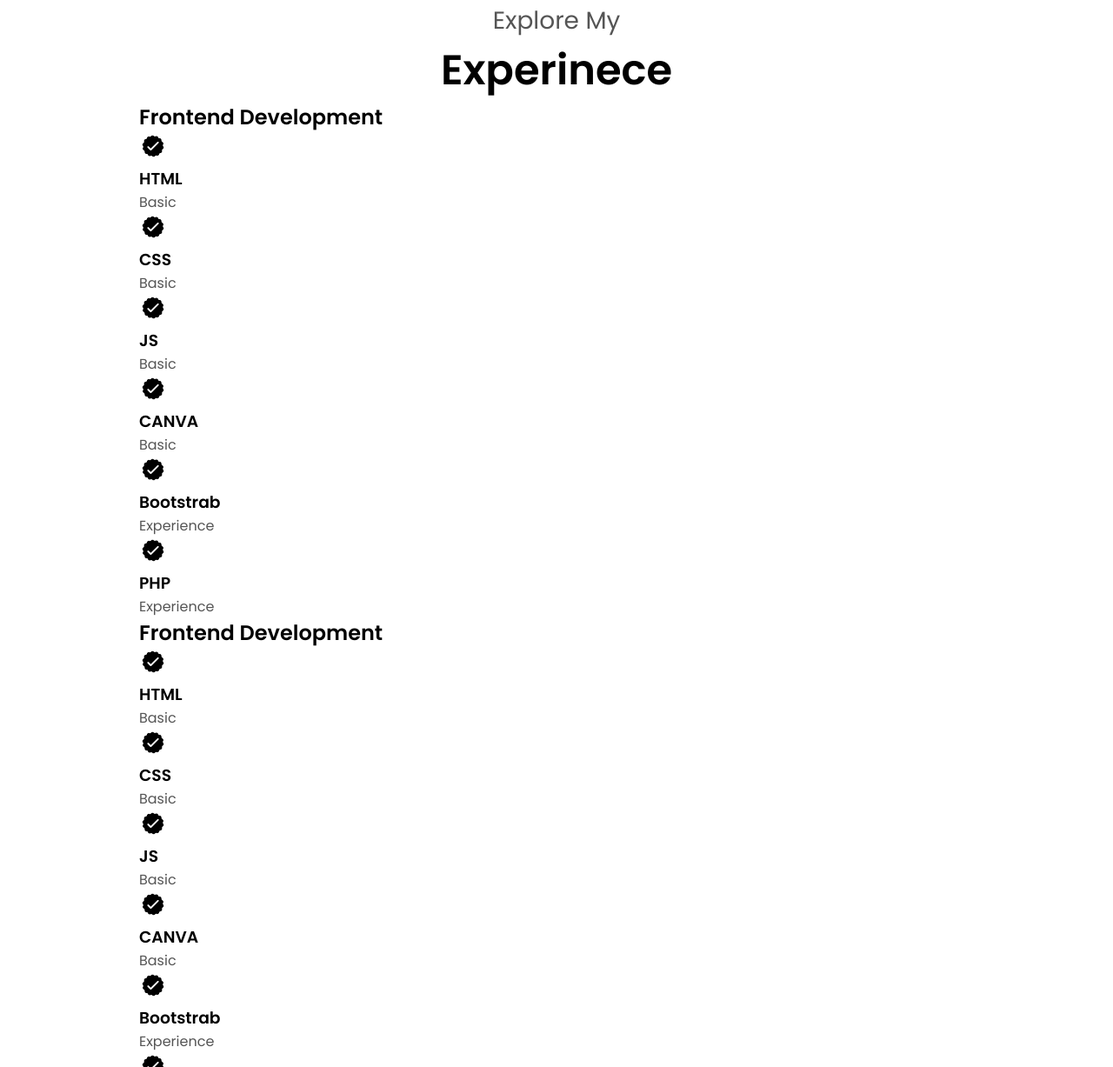
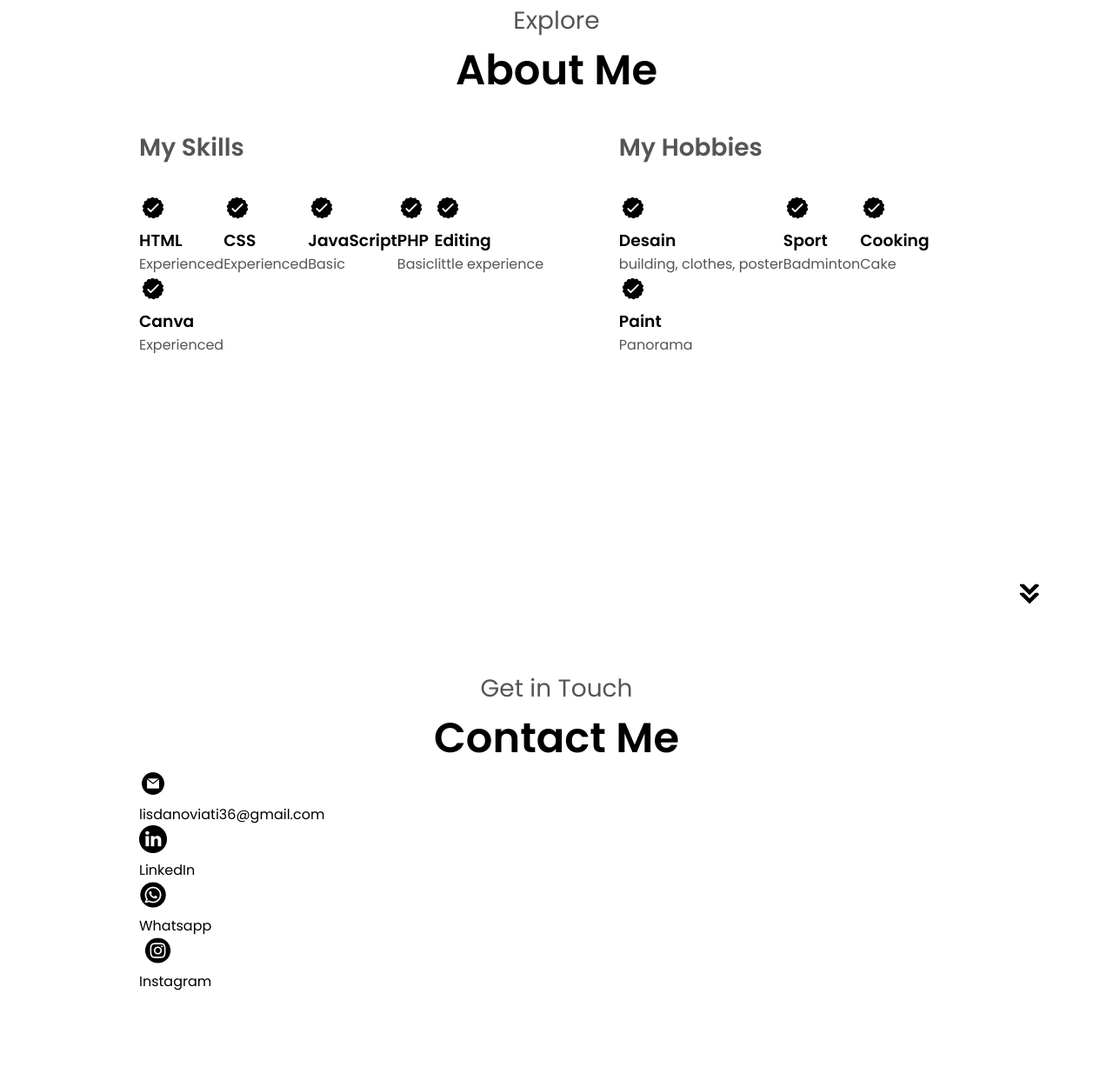
Before and after one commit to lisdanoviati/CV_Lisdanoviati, a plain HTML site: page index.html in a window 1280 px wide. Shown: the part 1573-2800 px from the top of the page at 87% size. Drawn offline with Linux system fonts and the light colour scheme.

Commit message:
index.html

```diff
--- a/index.html
+++ b/index.html
@@ -1,11 +1,12 @@
 <!DOCTYPE html>
 <html lang="en">
   <head>
-    <meta charset="UTF-8">
-    <meta name="viewport" content="width=device-width, initial-scale=1.0">
-    <title>My Portofolio</title>
-    <link rel="stylesheet" href="style.css">
-    <link rel="stylesheet" href="mediaqueries.css">
+    <meta charset="UTF-8" />
+    <meta http-equiv="X-UA-Compatible" content="IE=edge" />
+    <meta name="viewport" content="width=device-width, initial-scale=1.0" />
+    <title>My Portfolio</title>
+    <link rel="stylesheet" href="style.css" />
+    <link rel="stylesheet" href="mediaqueries.css" />
   </head>
   <body>
     <nav id="desktop-nav">
@@ -13,8 +14,7 @@
       <div>
         <ul class="nav-links">
           <li><a href="#about">About</a></li>
-                <li><a href="experience">Experience</a></li>
-                <li><a href="#projects">Projects</a></li>
+          <li><a href="#experience">Experience</a></li>
           <li><a href="#contact">Contact</a></li>
         </ul>
       </div>
@@ -27,30 +27,30 @@
           <span></span>
           <span></span>
         </div>
-            <div class="menu-links open">
+        <div class="menu-links">
           <li><a href="#about" onclick="toggleMenu()">About</a></li>
           <li><a href="#experience" onclick="toggleMenu()">Experience</a></li>
-                <li><a href="#projects" onclick="toggleMenu()">Projects</a></li>
           <li><a href="#contact" onclick="toggleMenu()">Contact</a></li>
         </div>
       </div>
     </nav>
     <section id="profile">
       <div class="section__pic-container">
-            <img src="./assets/profile-pic.png" alt="Lisdanoviati profile picture">
+        <img src="./assets/profile-pic.png" alt="Lisdanoviati profile picture" />
       </div>
       <div class="section__text">
         <p class="section__text__p1">Hello, I'm</p>
         <h1 class="title">Lisdanoviati</h1>
         <p class="section__text__p2">Web Developer</p>
         <div class="btn-container">
-                <button class="btn btn-color-2" onclick="window.open('./assets/resume-example.pdf')">Download CV</button>
+          <button
+            class="btn btn-color-2"
+            onclick="window.open('./assets/resume-example.pdf')">Download CV</button>
           <button class="btn btn-color-1" onclick="location.href='./#contact'">Contact Info</button>
         </div>
         <div id="socials-container">
           <img src="./assets/linkedin.png" alt="My Linkedin profile" class="icon" onclick="location.href='https://www.linkedin.com/in/lisdanoviati-0641a0341/'">
                 <img src="./assets/github.png" alt="My github profile" class="icon" onclick="location.href='https://github.com'">
-
         </div>
       </div>
     </section>
@@ -59,132 +59,195 @@
       <h1 class="title">About Me</h1>
       <div class="section-container">
         <div class="section__pic-container">
-            <img src="assets/about-pic.png" alt="profile picture" class="about-pic">
+          <img src="./assets/about-pic.png"alt="Profile picture"class="about-pic"/>
         </div>
         <div class="about-details-container">
-            <div class="about-container">
+          <div class="about-containers">
             <div class="details-container">
-                    <img src="./assets/experience.png" alt="experience icon" class="icon">
+              <img src="./assets/experience.png"alt="Experience icon"class="icon"/>
               <h3>Experience</h3>
-                    <p>2+ years <br>Frontend Developer</p>
+              <p>Web Designer<br /> Web Developer </p>
             </div>
             <div class="details-container">
-                    <img src="./assets/education.png" alt="education icon" class="icon">
+              <img src="./assets/education.png"alt="Education icon"class="icon"/>
               <h3>Education</h3>
-                    <p>B. Sc. Bachelors Degre<br>Master Degre</p>
+              <p>student at the <br/>University of North Sumatra</p>
+            </div>
+          </div>
+          <div class="text-container">
+            <p>HAI! I'm Lisdanoviati, I am a student at the Faculty of Computer Science and Information Technology, University of North Sumatra, Information Technology study program. I'm currently in semester 2.</p>
           </div>
         </div>
       </div>
-            <div aria-colspan="text-container">
-                <p>Lorem ipsum dolor sit amet consectetur adipisicing elit. Veritatis expedita nisi, exercitationem illum earum consequatur quasi? Modi, quibusdam libero! Debitis beatae in exercitationem eaque eius cum perspiciatis nobis ex accusantium corrupti quae facere aspernatur sunt ratione dolor similique, quidem rem? Saepe ipsum omnis commodi cumque eos nesciunt quidem voluptatem necessitatibus!</p>
-            </div>
-        </div>
-    </div>
-    <img src="assets/arrow.png" alt="Arrow icon" class="icon arrow" onclick="location.href='./#experience'">
+      <img src="./assets/arrow.png"alt="Arrow icon"class="icon arrow" onclick="location.href='./#experience'"/>
     </section>
-    <section id="Experinece">
-        <p class="section__text__p1">Explore My</p>
-        <h1 class="title">Experinece</h1>
-        <div class="Experienxe-details-container">
-            <div class="about-container">
+    <section id="experience">
+      <p class="section__text__p1">Explore </p>
+      <h1 class="title">About Me</h1>
+      <div class="experience-details-container">
+        <div class="about-containers">
           <div class="details-container">
-                    <h2 class="EXperience-sub-title"> Frontend Development</h2>
-                    <div class="aricle-container">
+            <h2 class="experience-sub-title">My Skills</h2>
+            <div class="article-container">
               <article>
-                        <img src="./assets/checkmark.png" alt="Experience icon" class="icon">
+                <img src="./assets/checkmark.png"alt="Experience icon"class="icon"/>
                 <div>
                   <h3>HTML</h3>
+                  <p>Experienced</p>
+                </div>
+              </article>
+              <article>
+                <img src="./assets/checkmark.png"alt="Experience icon"class="icon"/>
+                <div>
+                  <h3>CSS</h3>
+                  <p>Experienced</p>
+                </div>
+              </article>
+              <article>
+                <img src="./assets/checkmark.png"alt="Experience icon"class="icon"/>
+                <div>
+                  <h3>JavaScript</h3>
                   <p>Basic</p>
                 </div>
               </article>
               <article>
-                        <img src="./assets/checkmark.png" alt="Experience icon" class="icon">
+                <img
+                  src="./assets/checkmark.png"
+                  alt="Experience icon"
+                  class="icon"
+                />
                 <div>
-                            <h3>CSS</h3>
+                  <h3>PHP</h3>
                   <p>Basic</p>
                 </div>
               </article>
               <article>
-                        <img src="./assets/checkmark.png" alt="Experience icon" class="icon">
+                <img
+                  src="./assets/checkmark.png"
+                  alt="Experience icon"
+                  class="icon"
+                />
                 <div>
-                            <h3>JS</h3>
-                            <p>Basic</p>
+                  <h3>Editing</h3>
+                  <p>little experience</p>
                 </div>
               </article>
               <article>
-                        <img src="./assets/checkmark.png" alt="Experience icon" class="icon">
+                <img
+                  src="./assets/checkmark.png"
+                  alt="Experience icon"
+                  class="icon"
+                />
                 <div>
-                            <h3>CANVA</h3>
-                            <p>Basic</p>
+                  <h3>Canva</h3>
+                  <p>Experienced</p>
+                </div>
+              </article>
+            </div>
+          </div>
+          <div class="details-container">
+            <h2 class="experience-sub-title">My Hobbies</h2>
+            <div class="article-container">
+              <article>
+                <img
+                  src="./assets/checkmark.png"
+                  alt="Experience icon"
+                  class="icon"
+                />
+                <div>
+                  <h3>Desain</h3>
+                  <p>building, clothes, poster</p>
                 </div>
               </article>
               <article>
-                        <img src="./assets/checkmark.png" alt="Experience icon" class="icon">
+                <img
+                  src="./assets/checkmark.png"
+                  alt="Experience icon"
+                  class="icon"
+                />
                 <div>
-                            <h3>Bootstrab</h3>
-                            <p>Experience</p>
+                  <h3>Sport </h3>
+                  <p>Badminton</p>
                 </div>
               </article>
               <article>
-                        <img src="./assets/checkmark.png" alt="Experience icon" class="icon">
+                <img
+                  src="./assets/checkmark.png"
+                  alt="Experience icon"
+                  class="icon"
+                />
                 <div>
-                            <h3>PHP</h3>
-                            <p>Experience</p>
-                        </div>
-                    </article>
-                    </div>
-                    <div class="details-container">
-                        <h2 class="EXperience-sub-title"> Frontend Development</h2>
-                        <div class="aricle-container">
-                            <article>
-                            <img src="./assets/checkmark.png" alt="Experience icon" class="icon">
-                            <div>
-                                <h3>HTML</h3>
-                                <p>Basic</p>
+                  <h3>Cooking</h3>
+                  <p>Cake</p>
                 </div>
               </article>
               <article>
-                            <img src="./assets/checkmark.png" alt="Experience icon" class="icon">
+                <img
+                  src="./assets/checkmark.png"
+                  alt="Experience icon"
+                  class="icon"
+                />
                 <div>
-                                <h3>CSS</h3>
-                                <p>Basic</p>
-                            </div>
-                        </article>
-                        <article>
-                            <img src="./assets/checkmark.png" alt="Experience icon" class="icon">
-                            <div>
-                                <h3>JS</h3>
-                                <p>Basic</p>
-                            </div>
-                        </article>
-                        <article>
-                            <img src="./assets/checkmark.png" alt="Experience icon" class="icon">
-                            <div>
-                                <h3>CANVA</h3>
-                                <p>Basic</p>
-                            </div>
-                        </article>
-                        <article>
-                            <img src="./assets/checkmark.png" alt="Experience icon" class="icon">
-                            <div>
-                                <h3>Bootstrab</h3>
-                                <p>Experience</p>
-                            </div>
-                        </article>
-                        <article>
-                            <img src="./assets/checkmark.png" alt="Experience icon" class="icon">
-                            <div>
-                                <h3>PHP</h3>
-                                <p>Experience</p>
+                  <h3>Paint</h3>
+                  <p>Panorama</p>
                 </div>
               </article>
             </div>
           </div>
         </div>
       </div>
-    <img src="assets/arrow.png" alt="Arrow icon" class="icon arrow" onclick="location.href='./#experience'">
-
+      <img
+        src="./assets/arrow.png"
+        alt="Arrow icon"
+        class="icon arrow"
+        onclick="location.href='./#projects'"
+      />
     </section>
+            </div>
+          </div>
+        </div>
+      </div>
+      <img
+        src="./assets/arrow.png"
+        alt="Arrow icon"
+        class="icon arrow"
+        onclick="location.href='./#contact'"
+      />
+    </section>
+    <section id="contact">
+      <p class="section__text__p1">Get in Touch</p>
+      <h1 class="title">Contact Me</h1>
+      <div class="contact-info-upper-container">
+        <div class="contact-info-container">
+          <img src="./assets/email.png"alt="Email icon"class="icon contact-icon email-icon"/>
+          <p><a href="mailto:lisdanoviati36@gmail.com">lisdanoviati36@gmail.com</a></p>
+        </div>
+        <div class="contact-info-container">
+          <img src="./assets/linkedin.png"alt="LinkedIn icon"class="icon contact-icon"/>
+          <p><a href="https://www.linkedin.com/in/lisdanoviati-0641a0341/">LinkedIn</a></p>
+        </div>
+        <div class="contact-info-container">
+          <img src="./assets/whatsapp.png"alt="whatsapp icon"class="icon contact-icon"/>
+          <p><a href="https://whatsapp.com">Whatsapp</a></p>
+        </div>
+        <div class="contact-info-container">
+          <img src="./assets/instagram.png"alt="instagram icon"class="icon contact-icon"/>
+          <p><a href="https:/instagram.com">Instagram</a></p>
+        </div>
+      </div>
+    </section>
+    <footer>
+      <nav>
+        <div class="nav-links-container">
+          <ul class="nav-links">
+            <li><a href="#about">About</a></li>
+            <li><a href="#experience">Experience</a></li>
+            <li><a href="#contact">Contact</a></li>
+          </ul>
+        </div>
+      </nav>
+      <p>Copyright &#169; 2025 Lisdanoviati. All Rights Reserved.</p>
+    </footer>
     <script src="script.js"></script>
   </body>
 </html>
```
Lines whose indentation alone changed are shown as unchanged.
